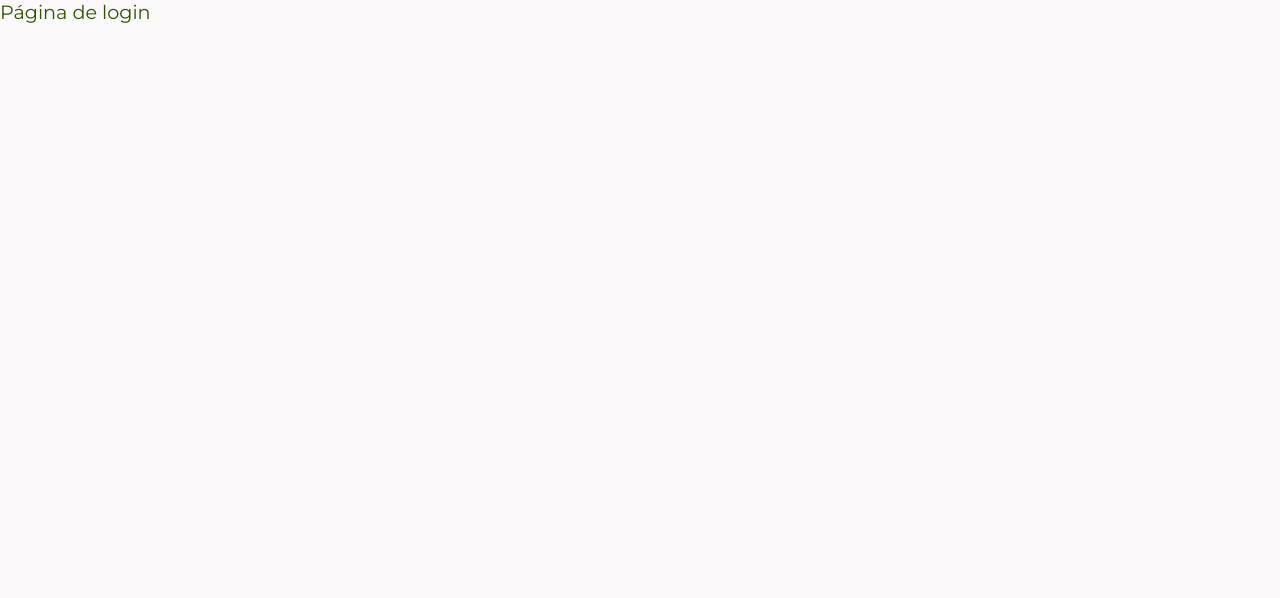
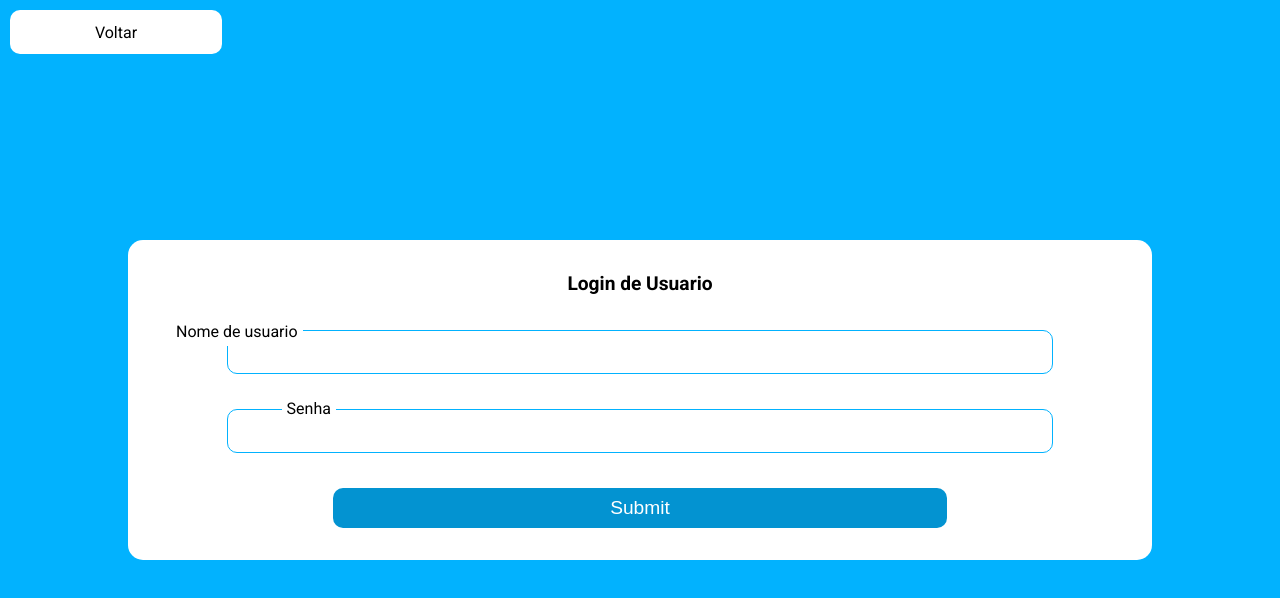
Before and after one commit to Didigos/catalogoacbrfront, a React (Vite) app: page /login in a window 1280 px wide. Shown: the top 598 px of the page. Built offline with nearby package versions, Linux system fonts and the light colour scheme; no server answers.

Commit message:
feat: adiciona suporte a formulários com react-hook-form e implementa contexto para taxas

```diff
--- a/package.json
+++ b/package.json
@@ -15,6 +15,7 @@
     "axios": "^1.11.0",
     "react": "^19.1.1",
     "react-dom": "^19.1.1",
+    "react-hook-form": "^7.62.0",
     "react-router": "^7.8.2",
     "react-select": "^5.10.2"
   },
--- a/src/App.jsx
+++ b/src/App.jsx
@@ -2,8 +2,28 @@ import styles from "./App.module.css";
 import HamburgerMenu from "./components/menu/hamburguerMenu";
 import logo from "./assets/logo.svg";
 import Card from "./components/card/Card";
+import { useContext, useEffect, useState } from "react";
+import ProdutosContext from "./context/produtosContext";
+import axios from "axios";
 
 function App() {
+  const produtos = useContext(ProdutosContext);
+  const [selectedProduct, setSelectedProduct] = useState([]);
+
+  useEffect(() => {
+    const fetchData = async () => {
+      await axios.get("http://localhost:3000/smartphones")
+      .then((response) => {
+        console.log(typeof(response.data));
+        setSelectedProduct(response.data);
+      })
+      .catch((error) => {
+        console.error("Erro ao buscar produtos:", error);
+      });
+    }
+    fetchData();
+  }, [produtos]);
+
   return (
     <>
       <main className={styles.main}>
@@ -22,7 +42,6 @@ function App() {
           <div className={styles.searchbar}>
             <div className={styles.searchbar__container}>
               <span className={styles.searchbar__icon}>
-                {/* Ícone SVG de lupa */}
                 <svg
                   width="16"
                   height="16"
@@ -40,15 +59,11 @@ function App() {
                 placeholder="Buscar no catalogo"
               />
             </div>
-          </div>{" "}
+          </div>
         </header>
-        <Card />
-        <Card />
-        <Card />
-        {/* <section className={styles.products}>
-          <Card />
-          <Card />
-        </section> */}
+        {selectedProduct.map(produtos => (
+          <Card key={produtos.id} produtos={produtos} />
+        ))}
       </main>
     </>
   );
--- a/src/App.module.css
+++ b/src/App.module.css
@@ -6,7 +6,7 @@
     align-items: center;
     gap: 1rem;
     position: relative;
-    border: 1px solid red;
+    overflow: hidden;
 }
 
 .header {
--- a/src/components/card/Card.jsx
+++ b/src/components/card/Card.jsx
@@ -1,6 +1,5 @@
 import styles from "./Card.module.css";
 import { FontAwesomeIcon } from "@fortawesome/react-fontawesome";
-import Select from "react-select";
 import {
   faMicrochip,
   faDatabase,
@@ -9,8 +8,26 @@ import {
   faCamera,
 } from "@fortawesome/free-solid-svg-icons";
 import SelectPayment from "../SelectPayment/SelectPayment";
+import { useEffect, useState } from "react";
+import { useContext } from "react";
+import TaxasContext from "../../context/taxasContext";
 
-const Card = () => {
+
+const Card = ({produtos}) => {
+  const { taxas, setTaxas, loading } = useContext(TaxasContext);
+  const [comTaxa, setComTaxa] = useState(0);
+
+  const calcularPrecoComTaxa = (precoBase, taxa) => {
+    const precoComTaxa =  (precoBase - (precoBase * taxa / 100).toFixed(2)) / 10;
+    setComTaxa(precoComTaxa);
+  }
+
+  useEffect(() => {
+   const precoComTaxa = calcularPrecoComTaxa(produtos.precobase, taxas[0].credito['10x'] || 0);
+    console.log('preco com taxa: ', precoComTaxa)
+
+  }, [produtos, taxas]);
+
   return (
     <main className={styles.main}>
       <section className={styles.product__section__info}>
@@ -19,7 +36,7 @@ const Card = () => {
         </div>
         <div className={styles.product__datas}>
           <div className={styles.product__title}>
-            <h1>POCO X7 PRO</h1>
+            <h1>{produtos.nome}</h1>
           </div>
           <div className={styles.product__specs}>
             <div className={styles.specification}>
@@ -31,7 +48,7 @@ const Card = () => {
                   Processador
                 </div>
                 <div className={styles.specification__text__desc}>
-                  Snapdragon
+                  {produtos.detalhes.processador}
                 </div>
               </div>
             </div>
@@ -41,7 +58,7 @@ const Card = () => {
               </div>
               <div className={styles.specification__text}>
                 <div className={styles.specification__text__title}>Camera</div>
-                <div className={styles.specification__text__desc}>50Mp</div>
+                <div className={styles.specification__text__desc}>{produtos.detalhes.camera}</div>
               </div>
             </div>
             <div className={styles.specification}>
@@ -54,7 +71,7 @@ const Card = () => {
               </div>
               <div className={styles.specification__text}>
                 <div className={styles.specification__text__title}>Bateria</div>
-                <div className={styles.specification__text__desc}>5110 mAh</div>
+                <div className={styles.specification__text__desc}>{produtos.detalhes.bateria}</div>
               </div>
             </div>
             <div className={styles.specification}>
@@ -65,7 +82,7 @@ const Card = () => {
                 <div className={styles.specification__text__title}>
                   Armazenamento
                 </div>
-                <div className={styles.specification__text__desc}>512 Gb</div>
+                <div className={styles.specification__text__desc}>{produtos.detalhes.armazenamento}</div>
               </div>
             </div>
             <div className={styles.specification}>
@@ -74,7 +91,7 @@ const Card = () => {
               </div>
               <div className={styles.specification__text}>
                 <div className={styles.specification__text__title}>Memória</div>
-                <div className={styles.specification__text__desc}>12 Gb</div>
+                <div className={styles.specification__text__desc}>{produtos.detalhes.memoria}</div>
               </div>
             </div>
           </div>
@@ -93,16 +110,16 @@ const Card = () => {
           className={styles.price__text}
           style={{ fontSize: ".9rem", fontWeight: "bold", color: "#666" }}
         >
-          R$ 2.499,90 em até 10x de R$ 287,36 ou <br />{" "}
+          {produtos.precobase.toLocaleString('pt-BR', { style: 'currency', currency: 'BRL' })} em até 10x de {comTaxa.toLocaleString('pt-BR', { style: 'currency', currency: 'BRL' })} ou <br />
           <span
             style={{ fontSize: "1.4rem", color: "#46C262", fontWeight: "bold" }}
           >
-            R$ 2.199,90{" "}
-          </span>{" "}
+            {produtos.precopix.toLocaleString('pt-BR', { style: 'currency', currency: 'BRL' })}
+          </span>
           <span
             style={{ fontSize: ".7rem", color: "#46C262", fontWeight: "bold" }}
           >
-            {" "}
+
             <br />
             No Pix / dinheiro
           </span>
--- a/src/components/menu/hamburguerMenu.jsx
+++ b/src/components/menu/hamburguerMenu.jsx
@@ -25,7 +25,7 @@ const HamburgerMenu = () => {
       <nav className={`${styles.menu} ${isOpen ? styles.show : ""}`}>
         <ul>
           <li><a href="/">Início</a></li>
-          <li><a href="#about">Login</a></li>
+          <li><a href="/login">Login</a></li>
           <li><a href="#contact">Contato</a></li>
         </ul>
       </nav>
--- a/src/context/produtosProvider.jsx
+++ b/src/context/produtosProvider.jsx
@@ -8,7 +8,9 @@ export function ProdutosProvider({ children }) {
 
   useEffect(() => {
     axios.get("http://localhost:3000/smartphones")
-      .then((res) => setProdutos(res.data))
+      .then((res) => {
+        setProdutos(res.data)
+      })
       .catch((err) => console.error(err))
       .finally(() => setLoading(false));
   }, []);
--- /dev/null
+++ b/src/context/taxasContext.jsx
@@ -0,0 +1,5 @@
+import { createContext } from "react";
+
+// Só exporta o contexto
+const TaxasContext = createContext();
+export default TaxasContext;
--- /dev/null
+++ b/src/context/taxasProvider.jsx
@@ -0,0 +1,23 @@
+import { useState, useEffect } from "react";
+import TaxasContext from "./taxasContext";
+import axios from "axios";
+
+export function TaxasProvider({ children }) {
+  const [taxas, setTaxas] = useState([]);
+  const [loading, setLoading] = useState(true);
+
+  useEffect(() => {
+    axios.get("http://localhost:3000/taxas")
+      .then((res) => {
+        setTaxas(res.data)
+      })
+      .catch((err) => console.error(err))
+      .finally(() => setLoading(false));
+  }, []);
+
+  return (
+    <TaxasContext.Provider value={{ taxas, setTaxas, loading }}>
+      {children}
+    </TaxasContext.Provider>
+  );
+}
--- a/src/index.css
+++ b/src/index.css
@@ -5,7 +5,7 @@
 @import url('https://fonts.googleapis.com/css2?family=Montserrat:ital,wght@0,100..900;1,100..900&family=Roboto:ital,wght@0,100..900;1,100..900&display=swap');
 
 :root {
-	--font-default: 'Montserrat', 'Roboto', sans-serif;
+	--font-default: 'Roboto', sans-serif;
 }
 
 html,
--- a/src/pages/login/Login.jsx
+++ b/src/pages/login/Login.jsx
@@ -1,9 +1,28 @@
-import styles from "./Login.module.css"
 
-const Login = () =>{
-    return(
-        <h1 className={styles.titulo}>Página de login</h1>
-    )
-}
+import styles from "./Login.module.css";
+import { useForm } from "react-hook-form";
+
+
+const Login = () => {
+  const { register, handleSubmit, watch, formState: { errors }, } = useForm();
+
+  const onSubmit = (data) => console.log(data);
+
+  console.log(watch("example"));
+  return (
+    <main className={styles.login__main}>
+        <span className={styles.login__return} onClick={() => window.history.back()}>Voltar</span>
+      <form className={styles.login__container} onSubmit={handleSubmit(onSubmit)}>
+        <h1 className={styles.login__title}>Login de Usuario</h1>
+        <input className={styles.login__input} {...register("example")} />
+        <div className={styles.login__label}>Nome de usuario</div>
+        <input className={styles.login__input} {...register("exampleRequired", { required: true })} />
+        <div className={styles.password__label}>Senha</div>
+        {errors.exampleRequired && <span className={styles.login__error}>Login ou senha incorretos</span>}
+        <input className={styles.login__submit} type="submit" />
+      </form>
+    </main>
+  );
+};
 
 export default Login
--- a/src/pages/login/Login.module.css
+++ b/src/pages/login/Login.module.css
@@ -1,4 +1,96 @@
-.titulo {
-    font-size: larger;
-    color: rgb(50, 82, 1);
+.login__main {
+    width: 100%;
+    height: 100vh;
+    background-color: #02B2FE;
+
+    display: flex;
+    flex-direction: column;
+    justify-content: center;
+    align-items: center;
+    position: relative;
 }
+
+.login__container {
+    width: 80%;
+    height: 40vh;
+    display: flex;
+    flex-direction: column;
+    gap: 35px;
+    align-items: center;
+    justify-content: center;
+    background-color: #ffffff;
+    border-radius: 15px;
+    position: relative;
+
+}
+
+.login__input:focus {
+    outline: none;
+    border: 1px solid green;
+}
+
+.login__input {
+    width: 80%;
+    height: 5vh;
+    border: 1px solid #02B2FE;
+    border-radius: 10px;
+    font-size: 1.2rem;
+    color: gray;
+    text-align: center;
+    background-color: transparent;
+}
+
+.login__title {
+    font-size: 1.2rem;
+    font-weight: bold;
+    font-family: var(--font-default);
+}
+
+.login__submit {
+    width: 60%;
+    height: 5vh;
+    border: none;
+    background-color: #0393d1;
+    border-radius: 10px;
+    font-size: 1.2rem;
+    color: #ffffff;
+}
+
+.login__label {
+    position: absolute;
+    left: 43px;
+    top: 24%;
+    padding: 5px;
+    background-color: #ffffff;
+}
+
+.password__label {
+    position: absolute;
+    top: 48%;
+    left: 15%;
+    padding: 5px;
+    background-color: #ffffff;
+}
+
+.login__error {
+    position: absolute;
+    top: 203px;
+    left: 31px;
+    color: #ff0000;
+    font-size: .9rem;
+}
+
+.login__return {
+    position: absolute;
+    width: 15%;
+    height: 3vh;
+    background-color: #ffffff;
+    top: 10px;
+    left: 10px;
+    display: flex;
+    justify-content: center;
+    align-items: center;
+    border-radius: 10px;
+    padding: 10px;
+
+}
```
Also changed, not shown: src/main.jsx (+17 -14 lines), 1 other file (tests, documents, lock files or other folders).
